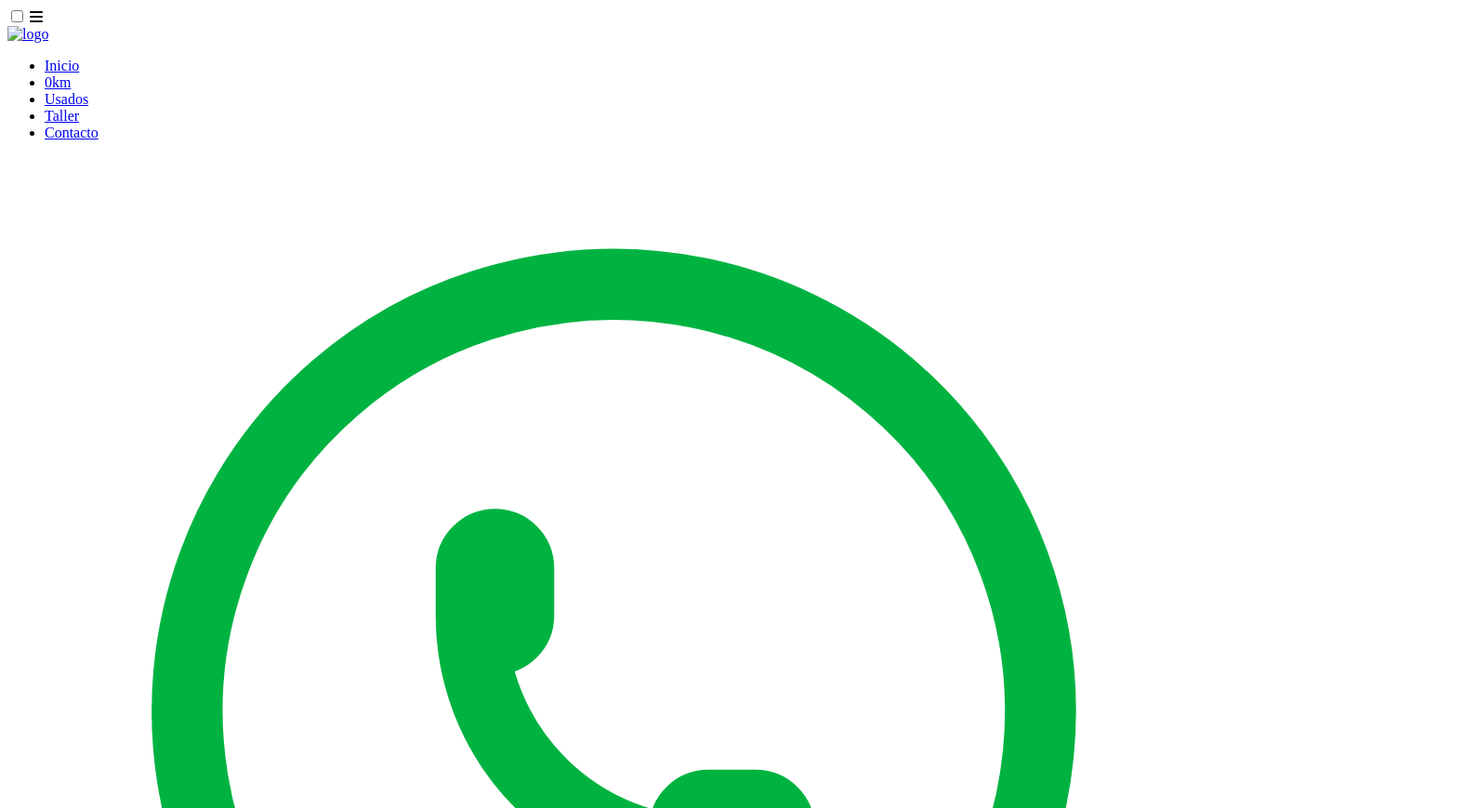
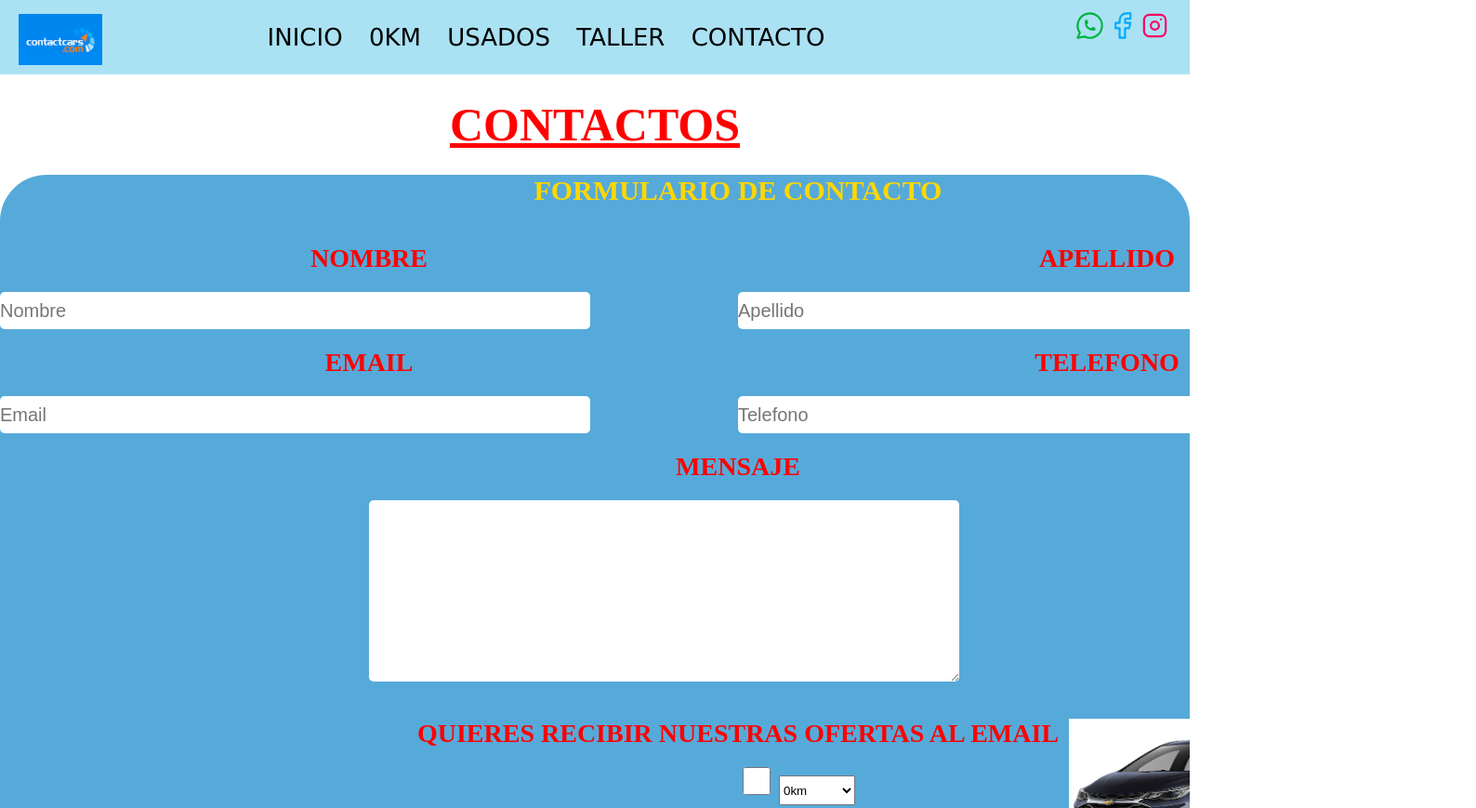
Before and after one commit to diegobufa/contact-cars-proyecto, a plain HTML site: page html/contacto.html in a window 1280 px wide. Shown: the top 869 px of the page at 93% size, 1588 px wide, since content can reach past the window. Drawn offline with Linux system fonts and the light colour scheme; the site is published under a folder, as on GitHub Pages, so addresses that start at the root find nothing.

Commit message:
commit nuevo

```diff
--- a/html/contacto.html
+++ b/html/contacto.html
@@ -5,7 +5,7 @@
     <meta http-equiv="X-UA-Compatible" content="IE=edge">
     <meta name="viewport" content="width=device-width, initial-scale=1.0">
     <title>Contacto</title>
-    <link rel="stylesheet" href="/css/estilos.css">
+    <link rel="stylesheet" href="../css/estilos.css">
     <link rel="stylesheet" href="https://cdnjs.cloudflare.com/ajax/libs/font-awesome/6.0.0-beta3/css/all.min.css" integrity="sha512-Fo3rlrZj/k7ujTnHg4CGR2D7kSs0v4LLanw2qksYuRlEzO+tcaEPQogQ0KaoGN26/zrn20ImR1DfuLWnOo7aBA==" crossorigin="anonymous" referrerpolicy="no-referrer" />
 
 
@@ -21,7 +21,7 @@
                  </label>
                  <div>
                      <a class="enlace" href="../index.html">
-                         <img class="logo"  src="/img/unnamed.png" alt="logo">
+                         <img class="logo"  src="../img/unnamed.png" alt="logo">
                      </a>
                  </div>
 
@@ -32,16 +32,16 @@
                              <a  href="../index.html">Inicio</a>
                          </li>
                          <li>
-                             <a  href="/html/cerokm.html">0km</a>
+                             <a  href="../html/cerokm.html">0km</a>
                          </li>
                          <li>
-                             <a href="/html/usados.html">Usados</a>
+                             <a href="../html/usados.html">Usados</a>
                          </li>
                          <li>
-                             <a  href="/html/taller.html">Taller</a>
+                             <a  href="../html/taller.html">Taller</a>
                          </li>
                          <li>
-                             <a  href="/html/contacto.html">Contacto</a>
+                             <a  href="../html/contacto.html">Contacto</a>
                          </li>
 
                      </div>
```
